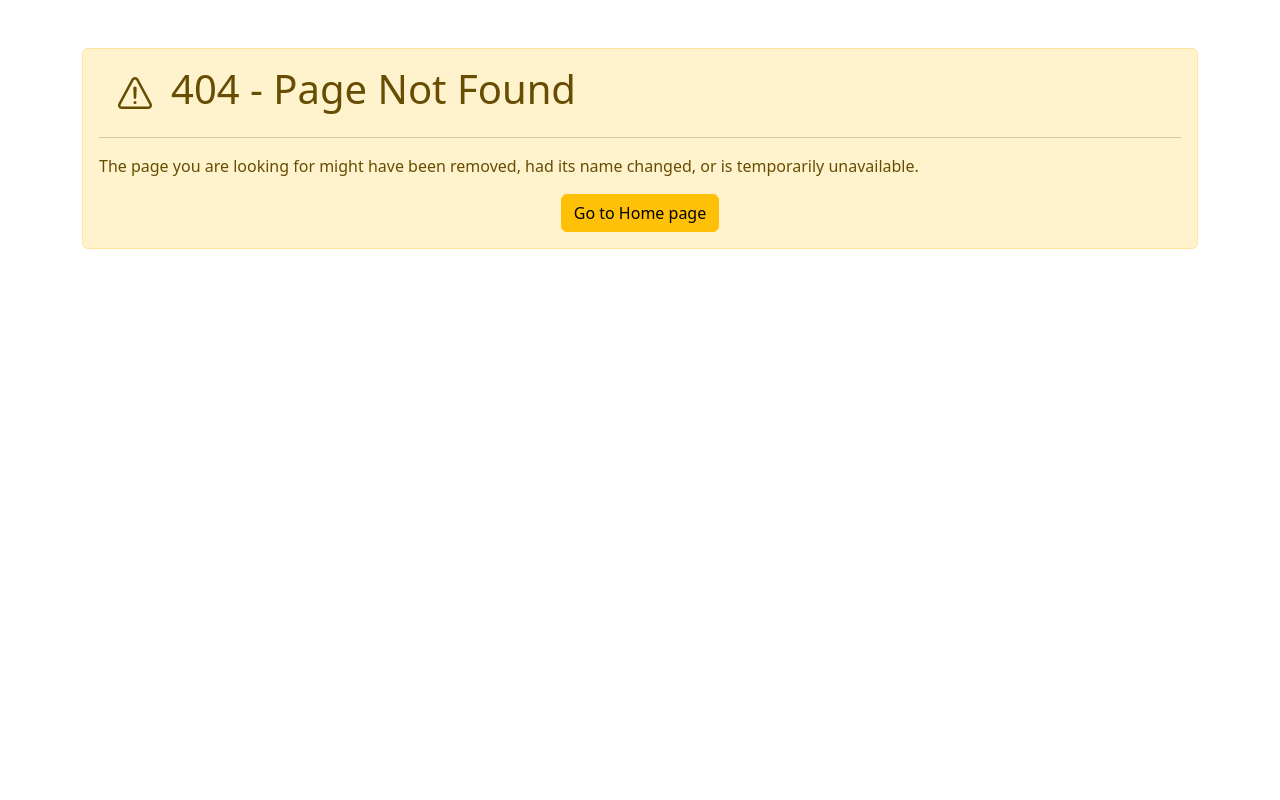
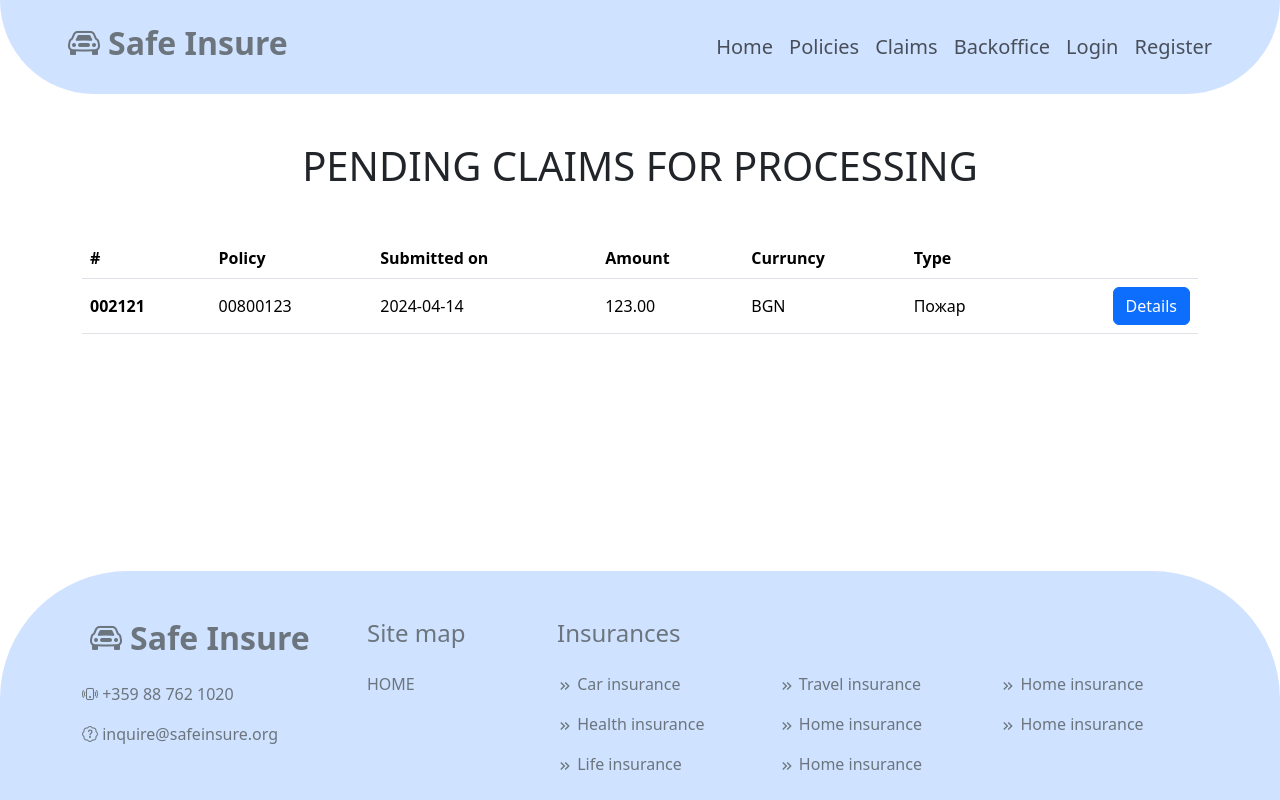
Before and after one commit to genasim/Insurance_Platform, a React (Create React App) app in the folder frontend/: page /backoffice/claims in a window 1280 px wide. Before the commit this address had no page. Built offline with nearby package versions, Linux system fonts and the light colour scheme; data requests are answered from the project's data file.

Commit message:
feat: add Pending Claims view table

```diff
--- a/frontend/src/App.tsx
+++ b/frontend/src/App.tsx
@@ -12,6 +12,7 @@ import ClaimSubmission from "./features/claims/ClaimSubmission";
 import SubmitClaim from "./features/claims/SubmitClaim";
 import { Policy } from "./models/Policy";
 import API, { Tables } from "./shared/api-client/ApiClient";
+import ClaimsDashboard from "./features/claims-backoffice/ClaimsDashboard";
 
 const router = createBrowserRouter([
   {
@@ -46,6 +47,17 @@ const router = createBrowserRouter([
       },
       {
         path: "/backoffice",
+        children: [
+          {
+            path: "claims",
+            children: [
+              {
+                index: true,
+                element: <ClaimsDashboard />,
+              }
+            ]
+          }
+        ]
       },
       {
         path: "login",
--- /dev/null
+++ b/frontend/src/features/claims-backoffice/ClaimsDashboard.tsx
@@ -0,0 +1,62 @@
+import { FC, useState } from "react";
+import { Button, Container } from "react-bootstrap";
+import Title from "../../shared/components/Title";
+import { Claim } from "../../models/Claim";
+import useAsyncEffect from "../../shared/hooks/useAsyncEffect";
+import API, { Tables } from "../../shared/api-client/ApiClient";
+
+const ClaimsDashboard: FC = () => {
+    const [claims, setClaims] = useState<Claim[]>([])
+    const [error, setError] = useState<Error>()
+
+    useAsyncEffect(async () => {
+        try {
+            const _claims = await API.findAll<Claim>(Tables.CLAIMS)
+            setClaims(_claims)
+        } catch (error) {
+            setError(error as Error)
+        }
+    },[])
+
+    return (
+        <Container>
+            <Title title="Pending claims for processing" />
+
+          <>
+            <table className="table">
+              <thead>
+                <tr>
+                  <th scope="col">#</th>
+                  <th scope="col">Policy</th>
+                  <th scope="col">Submitted on</th>
+                  <th scope="col">Amount</th>
+                  <th scope="col">Curruncy</th>
+                  <th scope="col">Type</th>
+                  <th scope="col"></th>
+                </tr>
+              </thead>
+              <tbody>
+                {claims.map((claim) => (
+                  <tr className="align-middle" key={claim.id}>
+                    <th scope="row">{claim.claimNumber}</th>
+                    <td>{claim.policyNumber}</td>
+                    <td>{claim.submissionDate.toString()}</td>
+                    <td>{claim.claimedAmount}</td>
+                    <td>{claim.claimedAmountCurrency}</td>
+                    <td>{claim.eventType}</td>
+                    <td className="text-end">
+                      <Button variant="primary">
+                        Details
+                      </Button>
+                    </td>
+                  </tr>
+                ))}
+              </tbody>
+            </table>
+          </>
+
+        </Container>
+     );
+}
+
+export default ClaimsDashboard;
--- a/frontend/src/shared/layout/Navbar.tsx
+++ b/frontend/src/shared/layout/Navbar.tsx
@@ -84,7 +84,7 @@ const Navbar = ({setLoggedIn}: NavbarProps) => {
                             </Link>
                         </li>
                         <li className="nav-item fs-5">
-                            <Link className="nav-link" to="/backoffice">Backoffice</Link>
+                            <Link className="nav-link" to="/backoffice/claims">Backoffice</Link>
                         </li>
                         {login}
                         {register}
```
